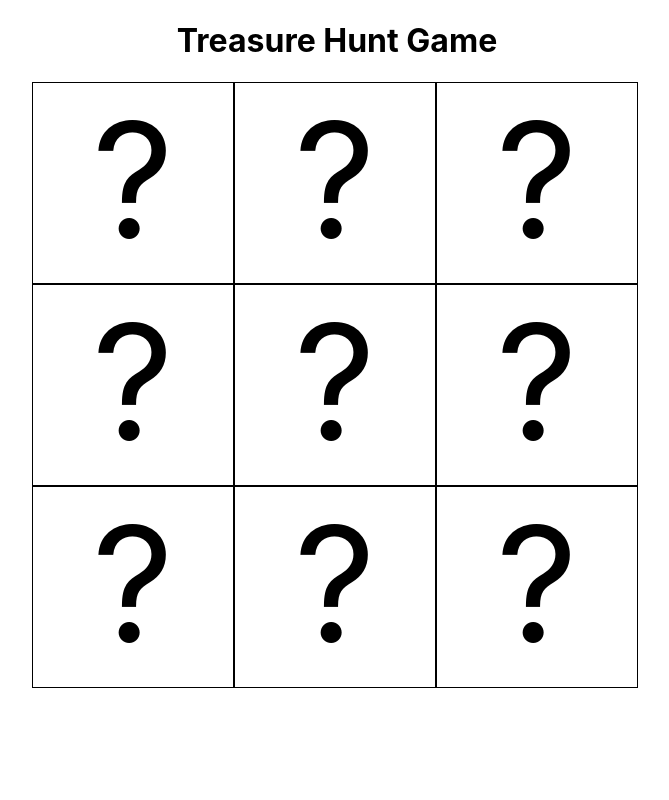
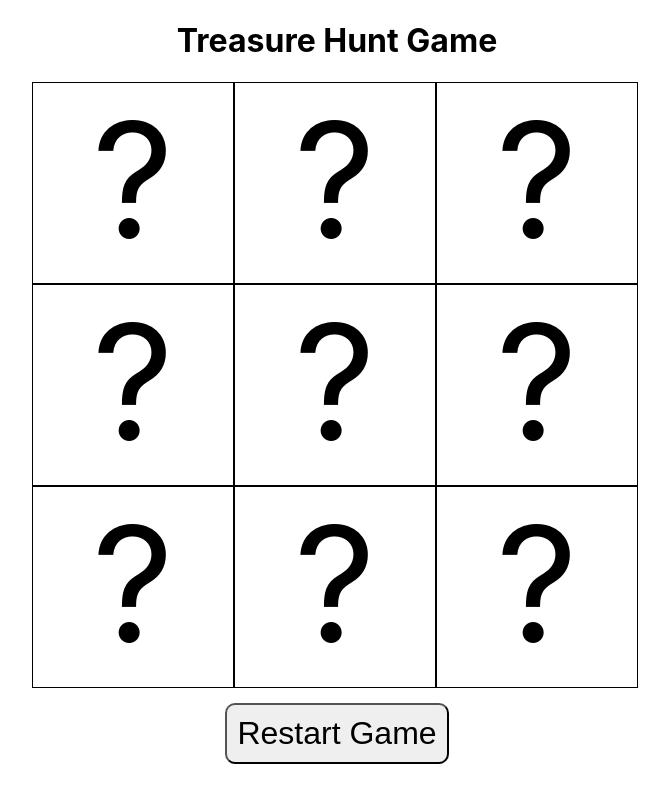
Before and after one commit to learn-academy-2022-foxtrot/treasurehunt-sjproctor, a React (Create React App) app: page / in a window 1280 px wide. Shown: the whole page, without its empty margins (303-972 px from the left). Built offline with nearby package versions, Linux system fonts and the light colour scheme.

Commit message:
adds ability to click on a “Play Again” button that will restart the game.

```diff
--- a/src/App.css
+++ b/src/App.css
@@ -16,3 +16,14 @@ h1 {
   width: 610px;
   margin: 0 auto;
 }
+
+.button-section {
+  text-align: center;
+}
+
+.reset-button {
+  padding: 10px;
+  border-radius: 10px;
+  margin: 15px;
+  font-size: 2rem;
+}
--- a/src/App.js
+++ b/src/App.js
@@ -32,6 +32,22 @@ const App = () => {
     }
   }
 
+  const handleReset = () => {
+    setBoard([
+      "?",
+      "?",
+      "?",
+      "?",
+      "?",
+      "?",
+      "?",
+      "?",
+      "?"
+    ])
+    setTreasureLocation(Math.floor(Math.random() * board.length))
+    setBombLocation(Math.floor(Math.random() * board.length))
+  }
+
   console.log("treasureLocation:", treasureLocation)
   console.log("bombLocation:", bombLocation)
   return (
@@ -49,6 +65,9 @@ const App = () => {
           )
         })}
       </div>
+      <div className="button-section">
+        <button className="reset-button" onClick={handleReset}>Restart Game</button>
+      </div>
     </>
   )
 }
```
Also changed, not shown: 1 other file (tests, documents, lock files or other folders).
